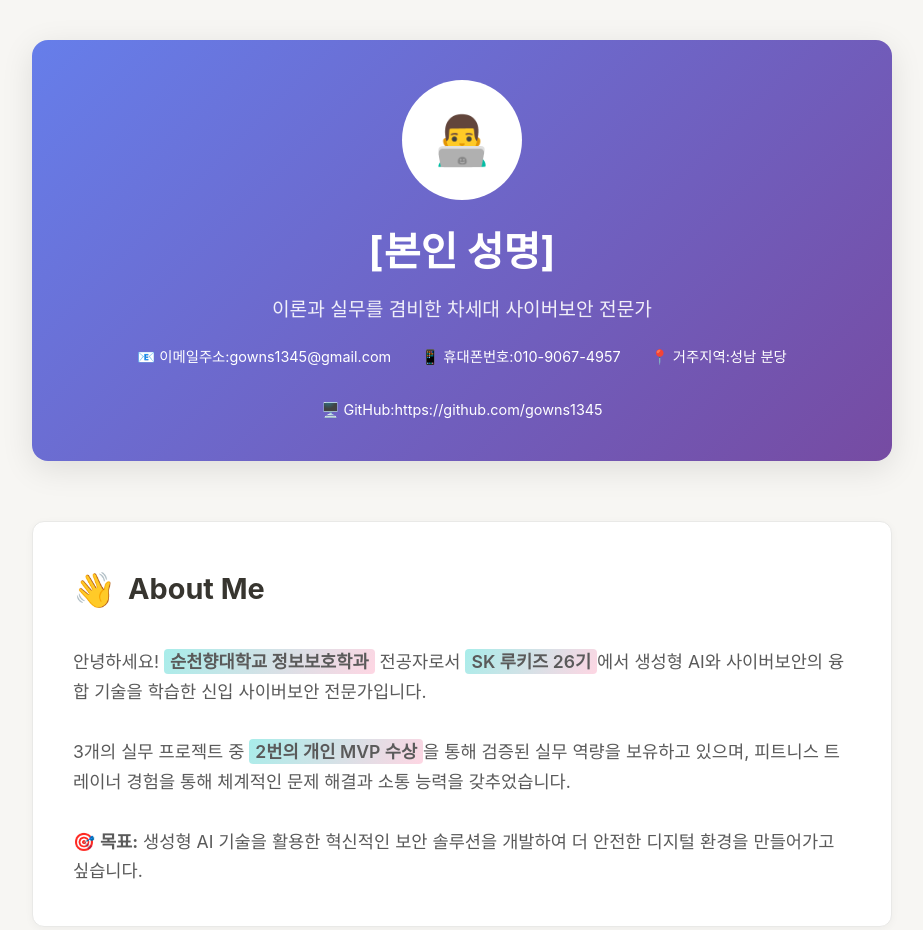
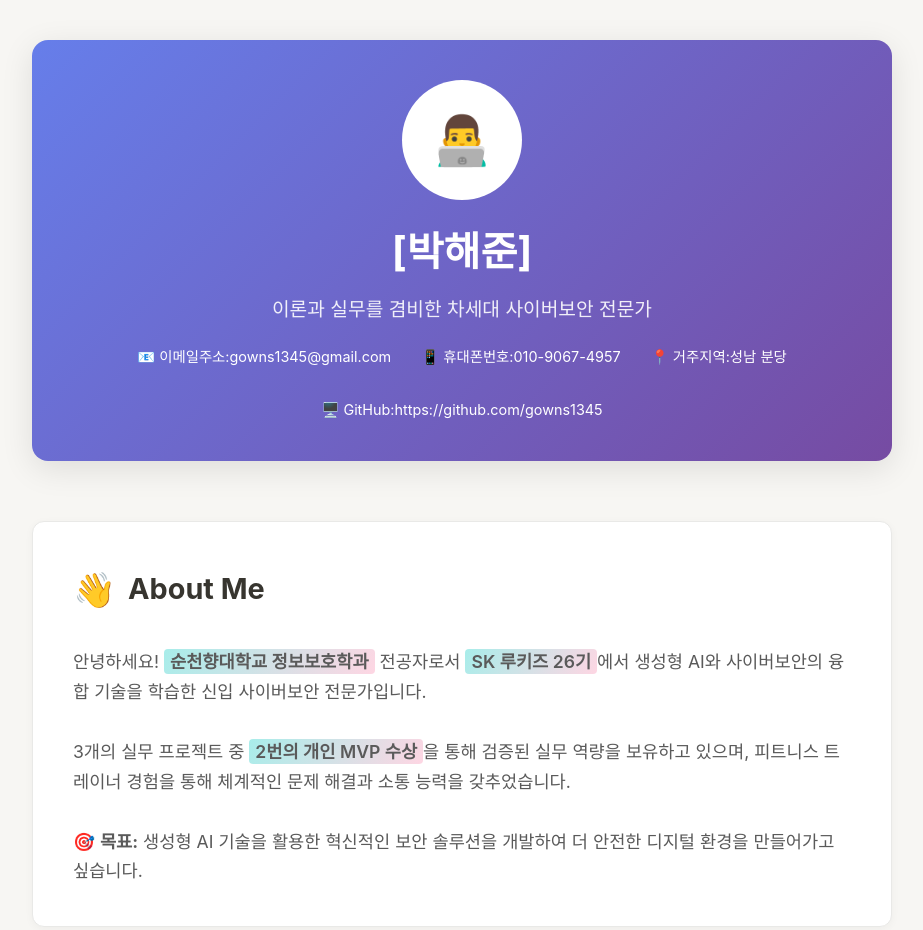
Before and after one commit to gowns1345/portfolio, a plain HTML site: page index.html in a window 1280 px wide. Shown: the top 930 px of the page, without its empty margins (178-1101 px from the left). Drawn offline with Linux system fonts and the light colour scheme.

Commit message:
Update index.html

```diff
--- a/index.html
+++ b/index.html
@@ -315,7 +315,7 @@
         <!-- Header -->
         <div class="header">
             <div class="profile-image">👨‍💻</div>
-            <h1>[본인 성명]</h1>
+            <h1>[박해준]</h1>
             <p class="subtitle">이론과 실무를 겸비한 차세대 사이버보안 전문가</p>
             <div class="contact-info">
                 <span>📧 이메일주소:gowns1345@gmail.com</span>
```
